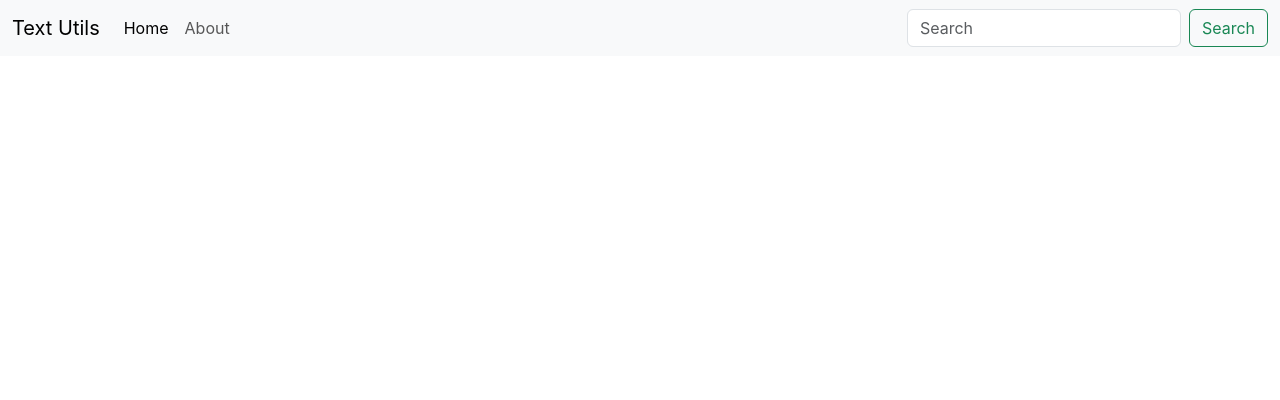
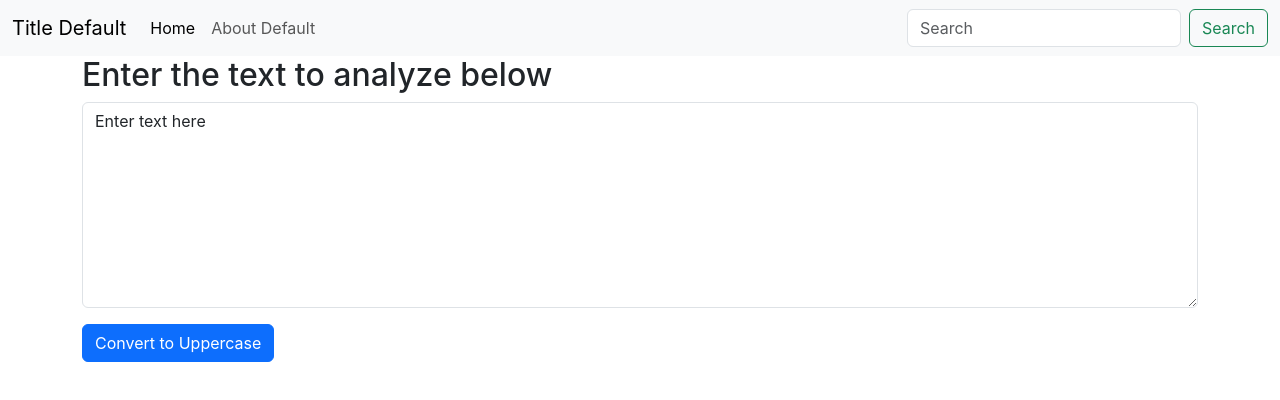
Before and after one commit to septianwijaya45/text-utils-app, a React (Create React App) app: page / in a window 1280 px wide. Shown: the top 400 px of the page. Built offline with nearby package versions, Linux system fonts and the light colour scheme.

Commit message:
prop, propTypes, state & handling event

```diff
--- /dev/null
+++ b/module2.js
@@ -0,0 +1,5 @@
+import ui, {a, b, c} from './module1.js'
+
+console.log(a)
+console.log(b)
+console.log(c)
--- a/src/App.js
+++ b/src/App.js
@@ -1,28 +1,14 @@
+import Navbar from "./components/Navbar";
+import TextForm from "./components/TextForm";
+
 function App() {
   return (
     <>
-      <nav className="navbar navbar-expand-lg bg-body-tertiary">
-        <div className="container-fluid">
-          <a className="navbar-brand" href="/">Text Utils</a>
-          <button className="navbar-toggler" type="button" data-bs-toggle="collapse" data-bs-target="#navbarSupportedContent" aria-controls="navbarSupportedContent" aria-expanded="false" aria-label="Toggle navigation">
-            <span className="navbar-toggler-icon"></span>
-          </button>
-          <div className="collapse navbar-collapse" id="navbarSupportedContent">
-            <ul className="navbar-nav me-auto mb-2 mb-lg-0">
-              <li className="nav-item">
-                <a className="nav-link active" aria-current="page" href="/">Home</a>
-              </li>
-              <li className="nav-item">
-                <a className="nav-link" href="/">About</a>
-              </li>
-            </ul>
-            <form className="d-flex" role="search">
-              <input className="form-control me-2" type="search" placeholder="Search" aria-label="Search"/>
-              <button className="btn btn-outline-success" type="submit">Search</button>
-            </form>
-          </div>
-        </div>
-      </nav>
+      {/* <Navbar title="Text Utils" aboutText="About Text" /> */}
+      <Navbar />
+      <div className="container">
+        <TextForm heading="Enter the text to analyze below" />
+      </div>
     </>
   );
 }
--- /dev/null
+++ b/src/components/Navbar.jsx
@@ -0,0 +1,43 @@
+import React from 'react'
+import PropTypes from 'prop-types';
+
+function Navbar(props) {
+  return (
+    <nav className="navbar navbar-expand-lg bg-body-tertiary">
+        <div className="container-fluid">
+          <a className="navbar-brand" href="/">{props.title}</a>
+          <button className="navbar-toggler" type="button" data-bs-toggle="collapse" data-bs-target="#navbarSupportedContent" aria-controls="navbarSupportedContent" aria-expanded="false" aria-label="Toggle navigation">
+            <span className="navbar-toggler-icon"></span>
+          </button>
+          <div className="collapse navbar-collapse" id="navbarSupportedContent">
+            <ul className="navbar-nav me-auto mb-2 mb-lg-0">
+              <li className="nav-item">
+                <a className="nav-link active" aria-current="page" href="/">Home</a>
+              </li>
+              <li className="nav-item">
+                <a className="nav-link" href="/">{props.aboutText}</a>
+              </li>
+            </ul>
+            <form className="d-flex" role="search">
+              <input className="form-control me-2" type="search" placeholder="Search" aria-label="Search"/>
+              <button className="btn btn-outline-success" type="submit">Search</button>
+            </form>
+          </div>
+        </div>
+      </nav>
+  )
+}
+
+// digunakan sebagai melempar type data dan validasi
+Navbar.propTypes = {
+    title: PropTypes.string.isRequired,
+    aboutText: PropTypes.string
+}
+
+// digunakan sebagai default value
+Navbar.defaultProps = {
+    title: 'Title Default',
+    aboutText: 'About Default'
+}
+
+export default Navbar
--- /dev/null
+++ b/src/components/TextForm.jsx
@@ -0,0 +1,28 @@
+import React,{useState} from 'react'
+
+function TextForm(props) {
+  const [text, setText] = useState('Enter text here');
+
+  // handle events
+  const handleUpClick = () => {
+    let newText = text.toUpperCase()
+    setText(newText)
+  }
+
+  const handleOnChange = (event) => {
+    console.log(event.target.value);
+    setText(event.target.value)
+  }
+
+  return (
+    <div>
+        <h2>{props.heading}</h2>
+        <div className="mb-3">
+            <textarea className='form-control' id='myBox' onChange={handleOnChange} rows={8} value={text}></textarea>
+        </div>
+        <button className='btn btn-primary' onClick={handleUpClick}>Convert to Uppercase</button>
+    </div>
+  )
+}
+
+export default TextForm
```
Also changed, not shown: module1.js (added, +9 -0 lines).
